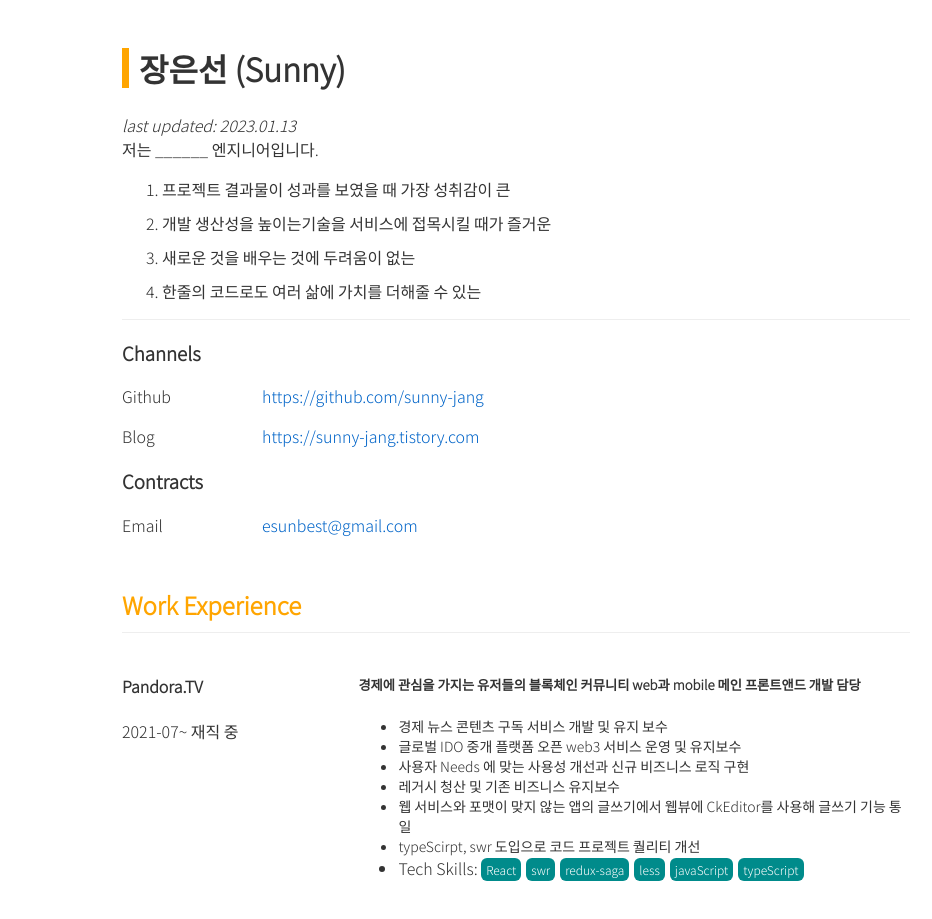
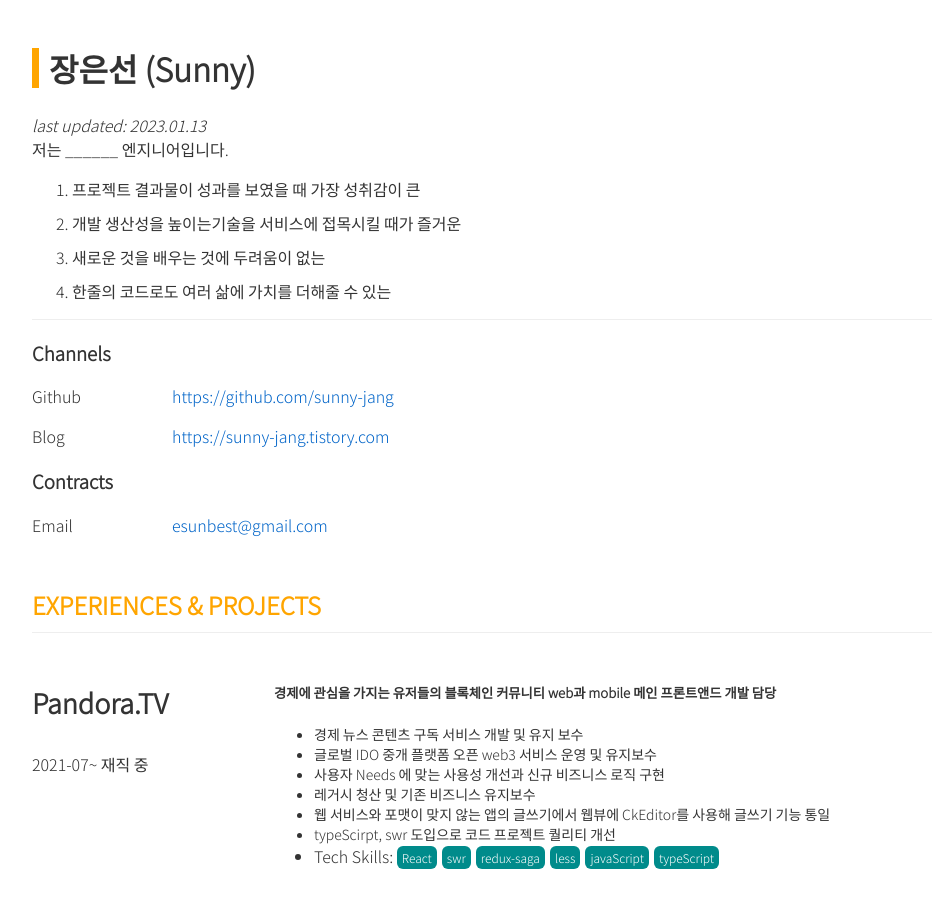
Before and after one commit to sunny-jang/resume, a Svelte app in the folder sunny-resume/: page / in a window 1280 px wide. Shown: the top 919 px of the page, without its empty margins (124-1056 px from the left). Built offline with nearby package versions, Linux system fonts and the light colour scheme.

Commit message:
프로젝트를 회사별로 노출될 수 있도록 변경

```diff
--- a/sunny-resume/src/App.svelte
+++ b/sunny-resume/src/App.svelte
@@ -2,8 +2,7 @@
 	import ContractInfoBox from './components/contract/ContractInfoBox.svelte';
 	import Introduction from './components/introduction/Introduction.svelte';
 	import Experiences from './components/content/Experiences.svelte';
-	import Projects from './components/content/Projects.svelte';
-	import {name, engName, lastUpdated, channels,contract, introduction, workSection, projects} from './data/index.svelte';
+	import {name, engName, lastUpdated, channels,contract, introduction, workSection} from './data/index.svelte';
 </script>
 
 <main>
@@ -15,14 +14,14 @@
 		<ContractInfoBox title={'Channels'} list={channels} />
 		<ContractInfoBox title={'Contracts'} list={contract} />
 	</div>
-	<Experiences title="Work Experience" item={workSection} />
-	<Projects title="Projects" projects={projects} />
+	<Experiences title="EXPERIENCES & PROJECTS" item={workSection} />
+	<!-- <Projects title="Projects" projects={projects} /> -->
 </main>
 
 <style lang="scss">
 	main {
 		/* text-align: center; */
-		width:820px;
+		width:1000px;
 		margin: 0 auto;
 		padding: 1em;
 		box-sizing: border-box;
--- a/sunny-resume/src/components/content/Experiences.svelte
+++ b/sunny-resume/src/components/content/Experiences.svelte
@@ -1,5 +1,6 @@
 <script>
 import BigHeader from '../header/BigHeader.svelte';
+    import Projects from './Projects.svelte';
 export let item;
 export let title;
 </script>
@@ -8,6 +9,7 @@ export let title;
     <BigHeader title={title} />
     <div class="content">
     {#each item.workList as experience}
+        <div class="experience_projects">
             <div class="experience">
                 <div class="content_left">
                     <h4>{experience.companyName}</h4>
@@ -25,23 +27,37 @@ export let title;
                             {/each}
                         </li>
                     </ul>
-
                 </div>
             </div>
+            <Projects title="" projects={experience.projects} />
+        </div>
+
     {/each}
     </div>
 </div>
 
 <style lang="scss">
+    .experience_projects {
+        padding: 30px 0;
+    }
 .experience {
     display: flex;
+    h4 {
+        font-size: 27px;
+        margin-top: 0px;
+        margin-bottom: 30px;
+    }
+
+    h5 {
+        margin-top: 0;
+    }
 
     .content_left {
-        width: 30%;
+        width: 25%;
     }
 
     .content_right {
-        width: 70%;
+        width: 75%;
     }
 
     .detail {
@@ -55,6 +71,18 @@ export let title;
         border-radius: 6px;
         font-size: 12px;
         margin-right: 5px;
+        word-break: break-all;
+        display: inline-block;
+    }
+}
+
+@media (max-width: 640px) {
+		.experience {
+            flex-direction: column;
+            .content_right,
+            .content_left {
+                width: 100%;
+            }
         }
 	}
 </style>
--- a/sunny-resume/src/components/content/Projects.svelte
+++ b/sunny-resume/src/components/content/Projects.svelte
@@ -1,5 +1,60 @@
 <script>
-import BigHeader from '../header/BigHeader.svelte'
+import BigHeader from '../header/BigHeader.svelte';
+export let title;
+export let projects = [];
 </script>
-<BigHeader title="projects" />
-<style></style>
+{#each projects as project}
+    <div class="project_info">
+        <h5>
+            {project.projectTitle}
+            <div class="project_detail">
+                <span>({project.period})</span>
+                <span> - </span>
+                <span>{project.projectGroup}</span>
+            </div>
+        </h5>
+
+
+        <p>{project.description}</p>
+    </div>
+{/each}
+
+<style lang="scss">
+    .project_info {
+        border-bottom: 1px solid #eee;
+    }
+    h5 {
+        font-size: 18px;
+        margin-bottom: 10px;
+        margin-top: 20px;
+        padding-left: 15px;
+        position: relative;
+        font-weight: 700;
+
+        &:after {
+            display: block;
+            content: '';
+            width: 6px;
+            height: 6px;
+            border-radius: 6px;
+            background-color: orange;
+            position: absolute;
+            top: 10px;
+            left: 0;
+        }
+    }
+
+    .project_detail {
+        display: inline-block;
+
+        span {
+            font-size: 15px;
+            color: gray;
+            font-weight: normal;
+        }
+    }
+
+    p {
+        white-space: pre-line;
+    }
+</style>
```
Lines whose indentation alone changed are shown as unchanged.
